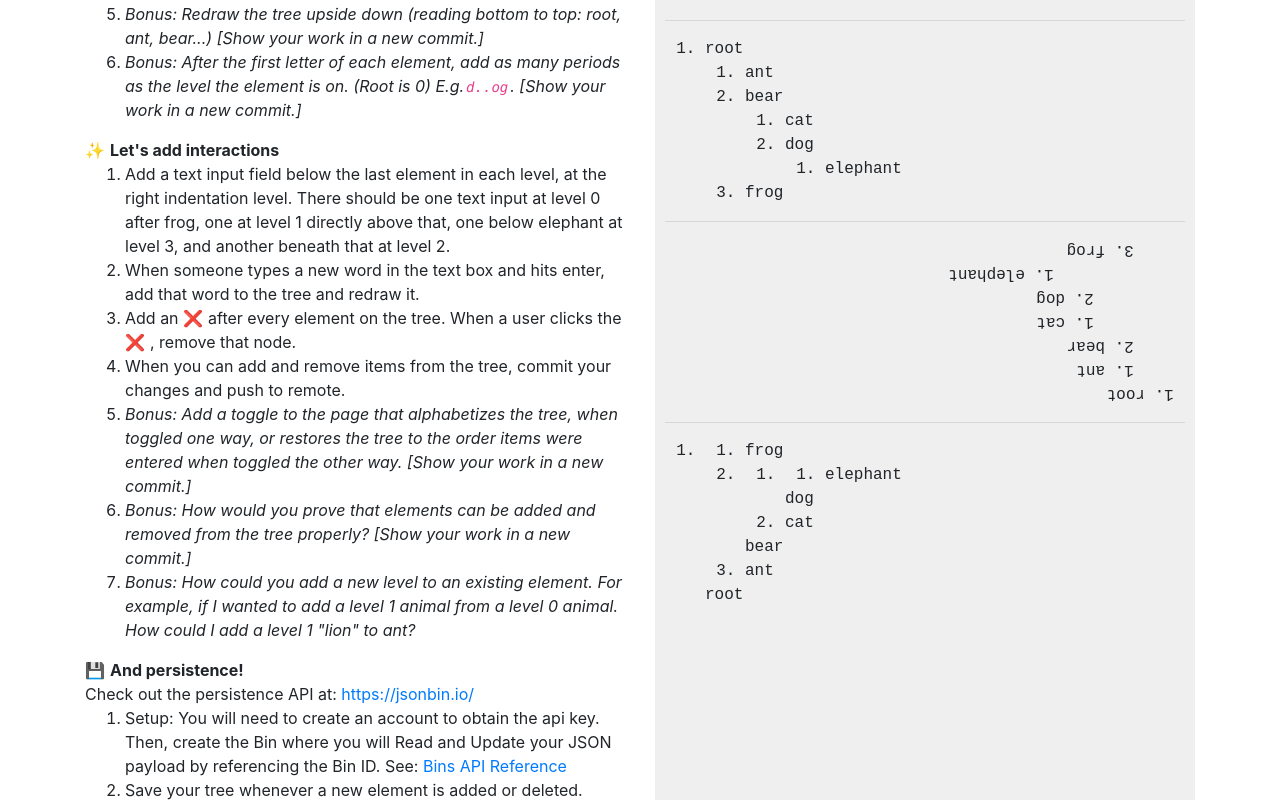
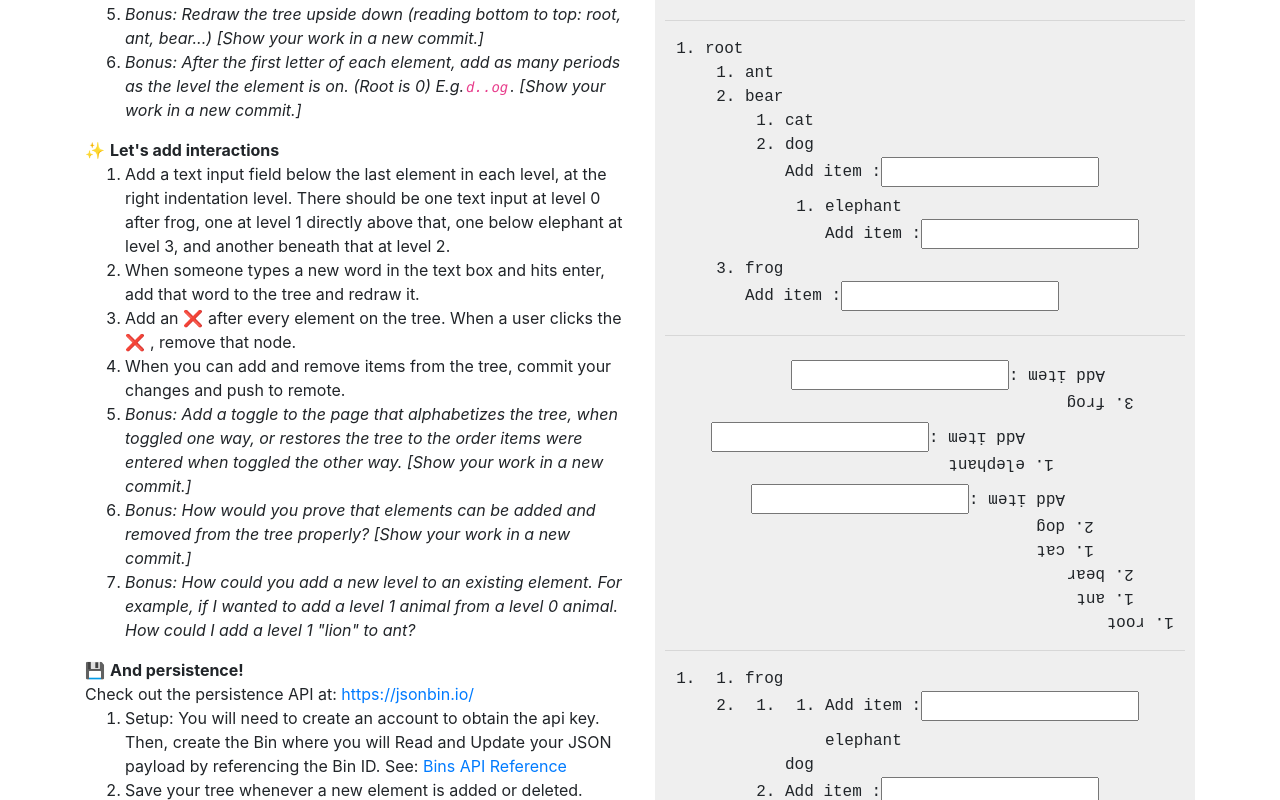
Before and after one commit to nazarioa/transcarent-web-interview, a React (Create React App) app in the folder trees/: page / in a window 1280 px wide. Shown: the part 1080-1880 px from the top of the page. Built offline with nearby package versions, Linux system fonts and the light colour scheme.

Commit message:
Added input for last node

```diff
--- a/trees/src/tree/TreeNode.js
+++ b/trees/src/tree/TreeNode.js
@@ -1,14 +1,24 @@
-const TreeNode = ({node, children, upsideDown = false}) => {
+const TreeNode = ({node, children, upsideDown = false, level = 0, isLastNode = false}) => {
   children = Array.isArray(children) ? children : [];
   const data = upsideDown && children.length ? children.reverse() : children;
+
+  const inputElement = isLastNode && (<div>
+    <label>Add item <span className="sr-only">under {node}</span>:
+      <input type="text"/>
+    </label>
+  </div>);
 
   return (
     <li className={upsideDown ? 'reverse title' : 'title'}>
       {!upsideDown && node}
+
+      {inputElement}
+
       {data &&
-      data.map((n, index) => (
+      data.map((n, index, array) => (
         <ol key={node} className="values indent" start={index + 1}>
-          <TreeNode node={n.node} children={n.children} upsideDown={upsideDown}/>
+          <TreeNode node={n.node} children={n.children} upsideDown={upsideDown} level={1 + level}
+                    isLastNode={array.length === index + 1}/>
         </ol>
       ))}
       {upsideDown && node}
```
